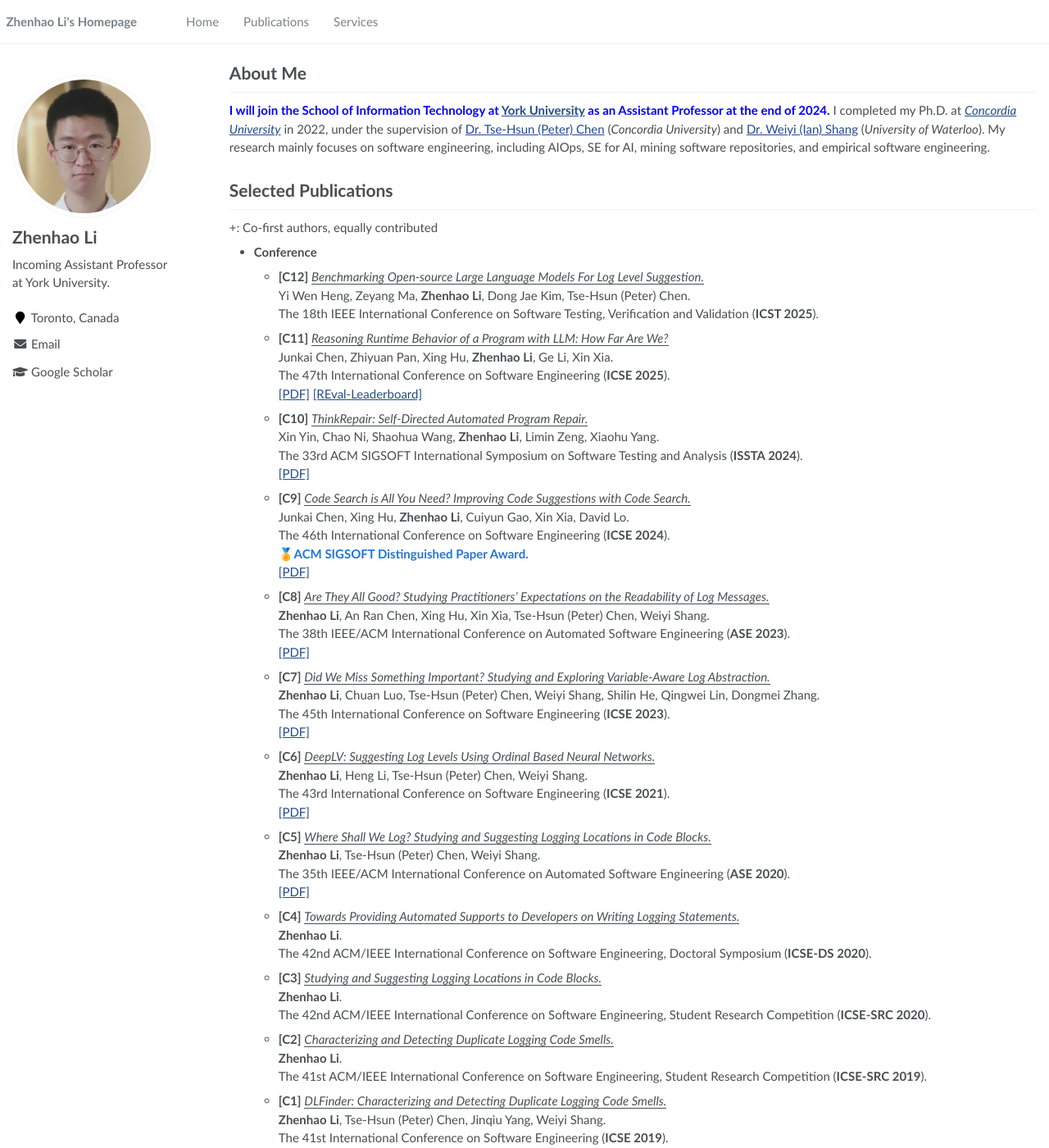
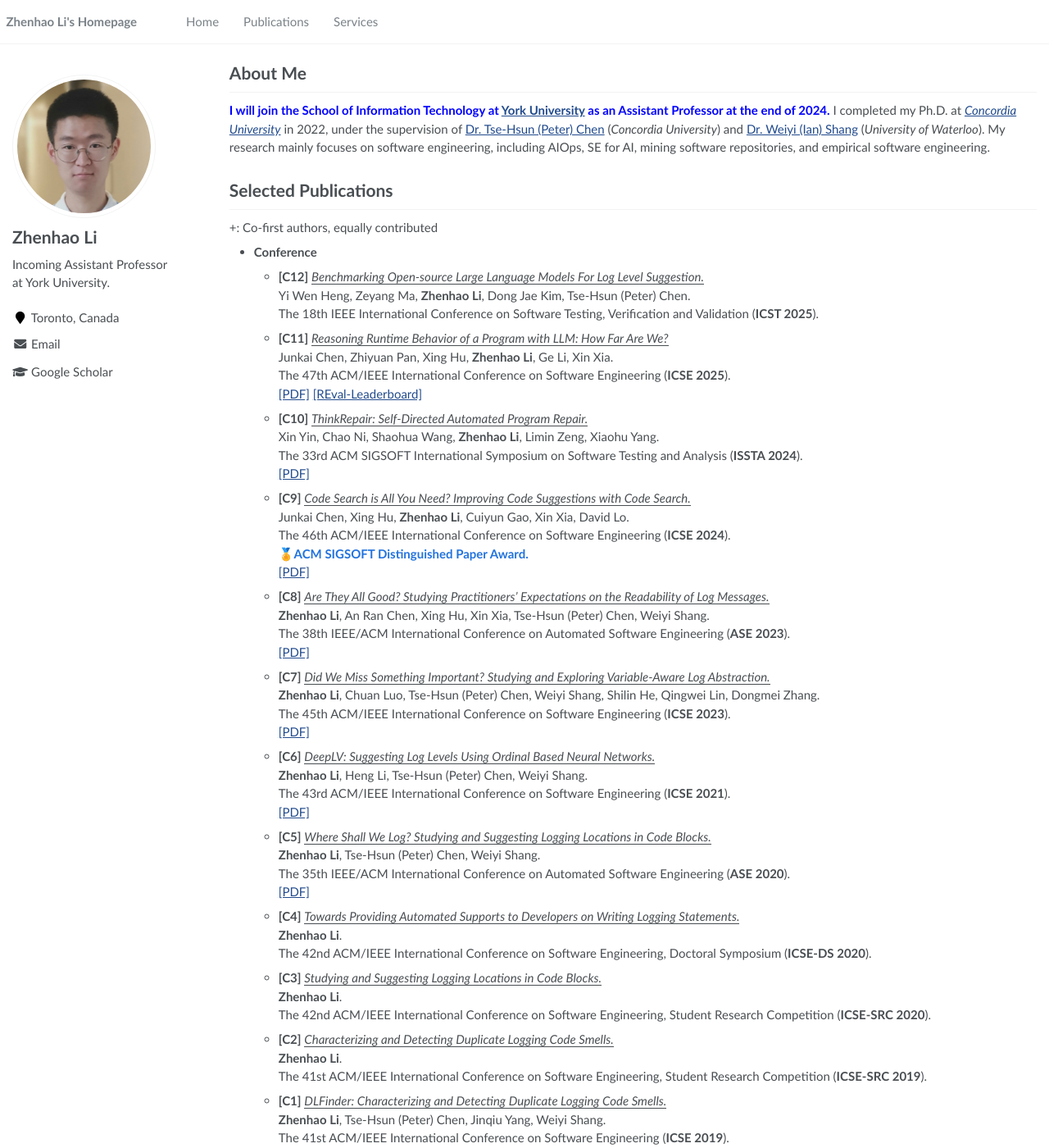
Before and after one commit to ginolzh/ginolzh.github.io, a Jekyll site: the page built from _pages/about.md, in a window 1280 px wide and 1400 px high. Shown: the whole window at 82% size. Built offline with Jekyll 4.4.1, drawn with Linux system fonts in a browser that asks for light colours.

Commit message:
Update about.md

```diff
--- a/_pages/about.md
+++ b/_pages/about.md
@@ -26,7 +26,7 @@
   The 18th IEEE International Conference on Software Testing, Verification and Validation (**ICST 2025**).
   * **[C11]** <ins>*Reasoning Runtime Behavior of a Program with LLM: How Far Are We?*</ins>\
   Junkai Chen, Zhiyuan Pan, Xing Hu, **Zhenhao Li**, Ge Li, Xin Xia.\
-  The 47th International Conference on Software Engineering (**ICSE 2025**).\
+  The 47th ACM/IEEE International Conference on Software Engineering (**ICSE 2025**).\
   [[PDF]](https://ginolzh.github.io/papers/ICSE2025_Reasoning_LLM.pdf) [[REval-Leaderboard]](https://r-eval.github.io/)
   * **[C10]** <ins>*ThinkRepair: Self-Directed Automated Program Repair.*</ins>\
   Xin Yin, Chao Ni, Shaohua Wang, **Zhenhao Li**, Limin Zeng, Xiaohu Yang.\
@@ -34,7 +34,7 @@
   [[PDF]](https://ginolzh.github.io/papers/ISSTA2024_Think_Repair.pdf)
   * **[C9]** <ins>*Code Search is All You Need? Improving Code Suggestions with Code Search.*</ins>\
   Junkai Chen, Xing Hu, **Zhenhao Li**, Cuiyun Gao, Xin Xia, David Lo.\
-  The 46th International Conference on Software Engineering (**ICSE 2024**).\
+  The 46th ACM/IEEE International Conference on Software Engineering (**ICSE 2024**).\
   <span style="color:#2273de">**🏅ACM SIGSOFT Distinguished Paper Award.**</span> \
   [[PDF]](https://ginolzh.github.io/papers/ICSE2024_Code_Suggestion.pdf)
   * **[C8]** <ins>*Are They All Good? Studying Practitioners' Expectations on the Readability of Log Messages.*</ins>\
@@ -43,11 +43,11 @@
   [[PDF]](https://ginolzh.github.io/papers/ASE2023_Log_Message_Readability.pdf)
   * **[C7]** <ins>*Did We Miss Something Important? Studying and Exploring Variable-Aware Log Abstraction.*</ins>\
   **Zhenhao Li**, Chuan Luo, Tse-Hsun (Peter) Chen, Weiyi Shang, Shilin He, Qingwei Lin, Dongmei Zhang.\
-  The 45th International Conference on Software Engineering (**ICSE 2023**).\
+  The 45th ACM/IEEE International Conference on Software Engineering (**ICSE 2023**).\
   [[PDF]](https://ginolzh.github.io/papers/ICSE2023_Log_Var_Aware_.pdf)
   * **[C6]** <ins>*DeepLV: Suggesting Log Levels Using Ordinal Based Neural Networks.*</ins>\
   **Zhenhao Li**, Heng Li, Tse-Hsun (Peter) Chen, Weiyi Shang.\
-  The 43rd International Conference on Software Engineering (**ICSE 2021**).\
+  The 43rd ACM/IEEE International Conference on Software Engineering (**ICSE 2021**).\
   [[PDF]](https://ginolzh.github.io/papers/ICSE2021_Log_Level.pdf)
   * **[C5]** <ins>*Where Shall We Log? Studying and Suggesting Logging Locations in Code Blocks.*</ins>\
   **Zhenhao Li**, Tse-Hsun (Peter) Chen, Weiyi Shang.\
@@ -64,7 +64,7 @@
   The 41st ACM/IEEE International Conference on Software Engineering, Student Research Competition (**ICSE-SRC 2019**).
   * **[C1]** <ins>*DLFinder: Characterizing and Detecting Duplicate Logging Code Smells.*</ins>\
   **Zhenhao Li**, Tse-Hsun (Peter) Chen, Jinqiu Yang, Weiyi Shang.\
-  The 41st International Conference on Software Engineering (**ICSE 2019**).\
+  The 41st ACM/IEEE International Conference on Software Engineering (**ICSE 2019**).\
   [[PDF]](https://ginolzh.github.io/papers/ICSE2019_Dup_Log.pdf)
 
 * **Journal**
```
